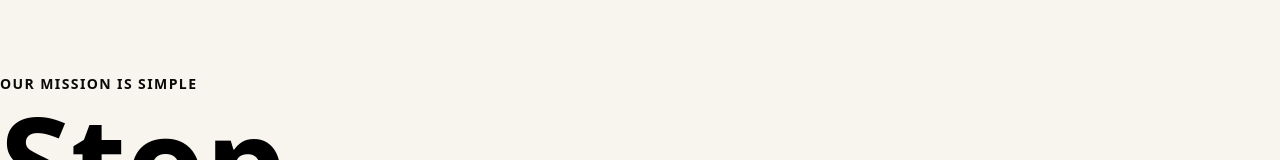
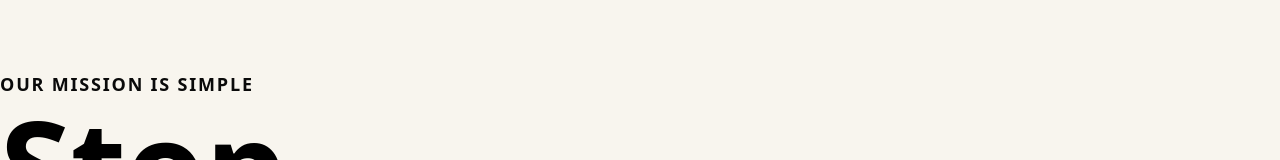
Before and after one commit to Shouryya-Manna/Caridad, a Next.js app: page / in a window 1280 px wide. Shown: the part 160-320 px from the top of the page. Built offline with nearby package versions, Linux system fonts and the light colour scheme.

Commit message:
UI updated

```diff
--- a/src/components/Landing/Mission/Mission.tsx
+++ b/src/components/Landing/Mission/Mission.tsx
@@ -6,7 +6,7 @@ export default function Mission() {
       <div className="mx-auto flex max-w-7xl items-center justify-center gap-10 ">
         <div className="max-w-2xl">
           {/* "Floating" looking text */}
-          <p className="mb-4 text-sm font-semibold tracking-widest">
+          <p className="mb-4 text-lg font-black tracking-widest">
             OUR MISSION IS SIMPLE
           </p>
 
```
